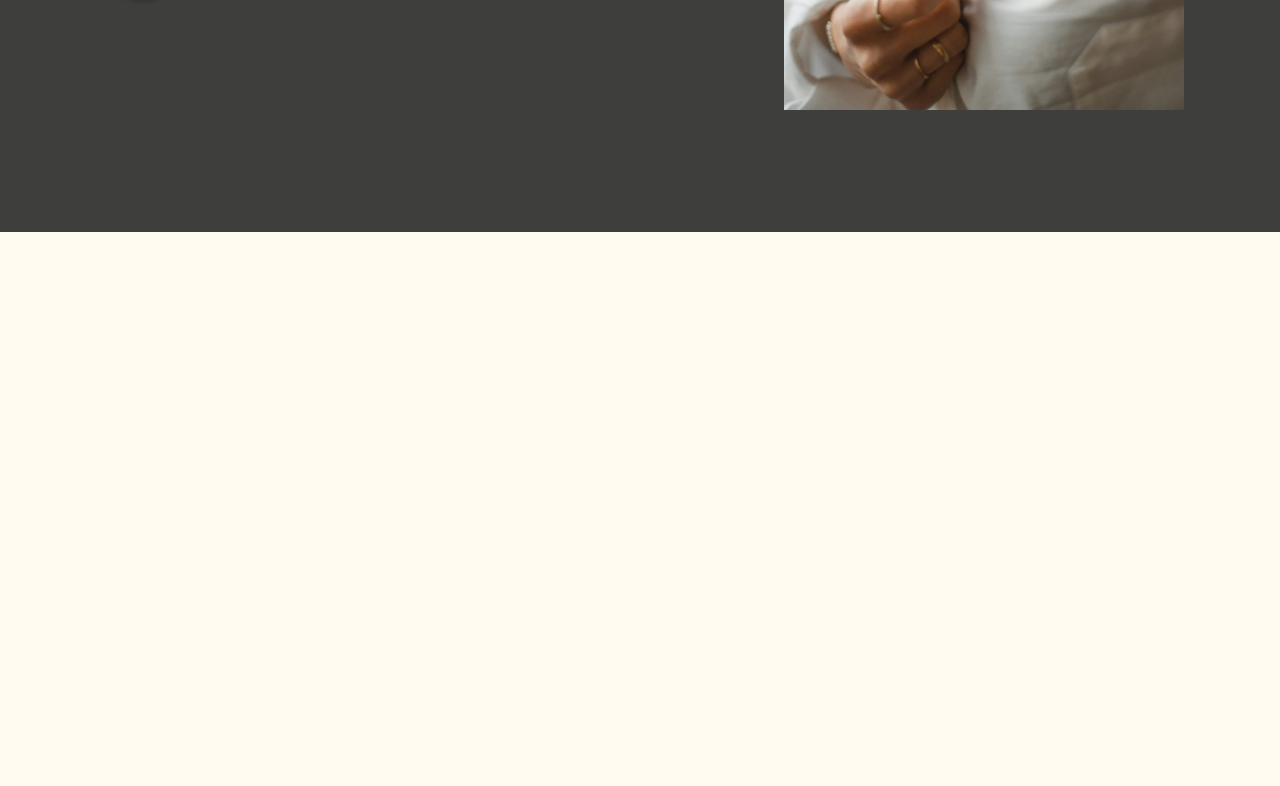
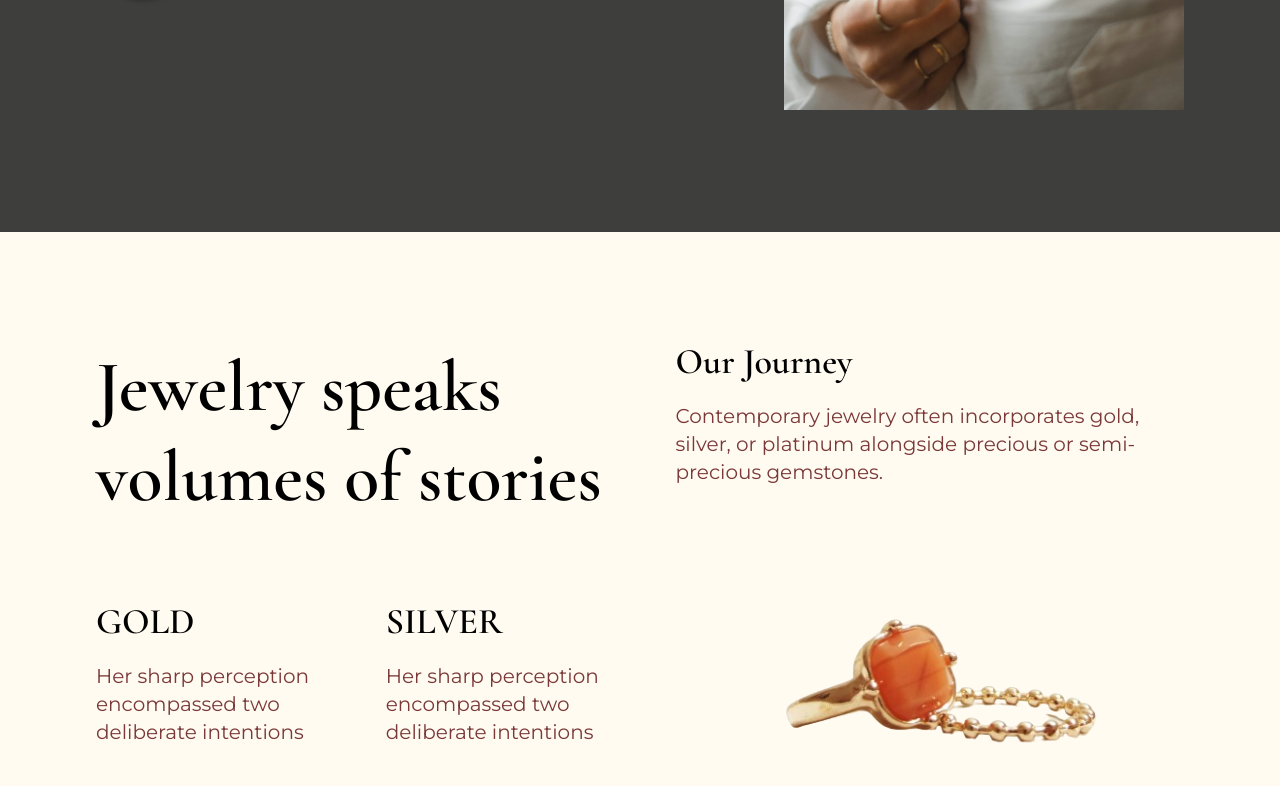
Before and after one commit to hmdnu/jewelry-shop, a website: page src/index.html in a window 1280 px wide. Shown: the part 568-1354 px from the top of the page. Before the commit the page ends 800 px from the top, so only its background shows below. Drawn offline with nearby package versions, Linux system fonts and the light colour scheme.

Commit message:
add sectoin 2

```diff
--- a/src/index.html
+++ b/src/index.html
@@ -6,7 +6,15 @@
     <title>Jewelry</title>
     <!-- css -->
     <link rel="stylesheet" href="./dist/output.css" />
-    <script src="https://cdn.tailwindcss.com"></script>
+    <!-- fonts -->
+    <link rel="preconnect" href="https://fonts.googleapis.com" />
+    <link rel="preconnect" href="https://fonts.gstatic.com" crossorigin />
+    <link
+      href="https://fonts.googleapis.com/css2?family=Cormorant+Garamond:ital,wght@0,300;0,400;0,500;0,600;0,700;1,300;1,400;1,500;1,600;1,700&family=Inter:wght@100..900&family=Montserrat:ital,wght@0,100..900;1,100..900&family=Neuton:ital,wght@0,200;0,300;0,400;0,700;0,800;1,400&family=Roboto:ital,wght@0,100;0,300;0,400;0,500;0,700;0,900;1,100;1,300;1,400;1,500;1,700;1,900&display=swap"
+      rel="stylesheet"
+    />
+    <!-- cdn -->
+    <!-- <script src="https://cdn.tailwindcss.com"></script>
     <script>
       tailwind.config = {
         theme: {
@@ -20,22 +28,31 @@
               primary: "#3E3E3C",
               secondary: "#7A3838",
               tertiary: "#FFEBB5",
+              quarternary: "#FFFBF0",
             },
           },
         },
       };
-    </script>
-    <!-- fonts -->
-    <link rel="preconnect" href="https://fonts.googleapis.com" />
-    <link rel="preconnect" href="https://fonts.gstatic.com" crossorigin />
-    <link
-      href="https://fonts.googleapis.com/css2?family=Cormorant+Garamond:ital,wght@0,300;0,400;0,500;0,600;0,700;1,300;1,400;1,500;1,600;1,700&family=Inter:wght@100..900&family=Montserrat:ital,wght@0,100..900;1,100..900&family=Neuton:ital,wght@0,200;0,300;0,400;0,700;0,800;1,400&family=Roboto:ital,wght@0,100;0,300;0,400;0,500;0,700;0,900;1,100;1,300;1,400;1,500;1,700;1,900&display=swap"
-      rel="stylesheet"
-    />
+    </script> -->
+    <!-- <style type="text/tailwindcss">
+      @layer base {
+        .heading-1 {
+          @apply font-heading text-7xl font-semibold;
+        }
+
+        .heading-2 {
+          @apply font-heading text-4xl font-semibold;
+        }
+        .paragraph {
+          @apply font-body font-normal text-xl text-secondary;
+        }
+      }
+    </style> -->
   </head>
   <body class="bg-[#FFFBF0]">
     <section class="bg-primary min-h-screen">
       <!-- navbar -->
+
       <nav class="text-white font-body">
         <div class="flex w-[85%] m-auto py-[45px] justify-between items-center">
           <!-- title -->
@@ -86,10 +103,11 @@
           </div>
         </div>
       </nav>
+
       <!-- end navbar -->
       <!-- hero -->
       <section
-        class="w-[85%] mx-auto max-2xl:mt-0 mt-20 flex flex-col-reverse xl:flex-row items-center justify-between max-xl:gap-5 max-sm:gap-10"
+        class="w-[85%] mx-auto max-2xl:mt-0 mt-20 flex flex-col-reverse xl:flex-row items-center justify-between max-xl:gap-5 max-sm:gap-10 pb-20"
       >
         <div class="max-xl:flex max-sm:flex-col items-center gap-10 inline">
           <h1
@@ -102,19 +120,60 @@
             <div
               class="grid place-content-center size-[94px] border border-tertiary rounded-full bg-[#4B4B4BB2] cursor-pointer shadow-[0px_4px_4px_0px_#00000040]"
             >
-              <img class="rotate-[135deg] w-[40px]" src="/public/icons/right-arrow.svg" alt="Left Bottom Arrow" />
+              <img class="rotate-[135deg] w-[40px]" src="/public/icons/right-arrow.svg" alt="arrow" />
             </div>
             <h2 class="font-body text-white cursor-pointer max-lg:text-sm sm:text-nowrap lg:text-nowrap">LEARN MORE</h2>
           </div>
         </div>
         <!-- hero img -->
         <div class="md:w-[400px] md:h-[550px] w-[350px] h-[480px]">
-          <img class="rounded-t-full object-cover object-bottom w-full h-full" src="/public/img/woman-1.jpeg" alt="" />
+          <img
+            class="rounded-t-full object-cover object-bottom w-full h-full"
+            src="/public/img/woman-1.jpeg"
+            alt="hero"
+          />
         </div>
       </section>
       <!-- end hero -->
     </section>
 
+    <!-- section 2  -->
+    <section class="bg-quarternary mt-[110px]">
+      <section class="w-[85%] mx-auto">
+        <div class="flex justify-between gap-5 max-xl:flex-col">
+          <!-- title -->
+          <div>
+            <h1 class="heading-1 leading-tight">Jewelry speaks <br />volumes of stories</h1>
+            <div class="flex max-sm:flex-col mt-20 gap-5">
+              <div>
+                <h2 class="heading-2">GOLD</h2>
+                <p class="paragraph mt-5">Her sharp perception encompassed two deliberate intentions</p>
+              </div>
+              <div>
+                <h2 class="heading-2">SILVER</h2>
+                <p class="paragraph mt-5">Her sharp perception encompassed two deliberate intentions</p>
+              </div>
+            </div>
+          </div>
+
+          <!-- aside -->
+          <div class="max-xl:mt-5">
+            <div>
+              <h1 class="heading-2">Our Journey</h1>
+              <p class="paragraph mt-5">
+                Contemporary jewelry often incorporates gold, silver, or platinum alongside precious or semi-precious
+                gemstones.
+              </p>
+            </div>
+            <!-- image aside -->
+            <div class="h-[300px] w-[400px] mx-auto">
+              <img class="w-full h-full object-cover object-center" src="/public/img/ring-2.png" alt="ring" />
+            </div>
+          </div>
+        </div>
+      </section>
+    </section>
+
     <script src="script.js"></script>
   </body>
 </html>
--- a/src/input.css
+++ b/src/input.css
@@ -4,6 +4,13 @@
 
 @layer base {
   .heading-1 {
-    @apply text-[80px];
+    @apply font-heading text-7xl font-semibold;
+  }
+
+  .heading-2 {
+    @apply font-heading text-4xl font-semibold;
+  }
+  .paragraph {
+    @apply font-body font-normal text-xl text-secondary;
   }
 }
--- a/tailwind.config.js
+++ b/tailwind.config.js
@@ -12,6 +12,7 @@ export default {
         primary: "#3E3E3C",
         secondary: "#7A3838",
         tertiary: "#FFEBB5",
+        quarternary: "#FFFBF0",
       },
     },
   },
```
Also changed, not shown: public/img/ring-2.jpeg (deleted), public/img/ring-2.png (added), src/dist/output.css.
